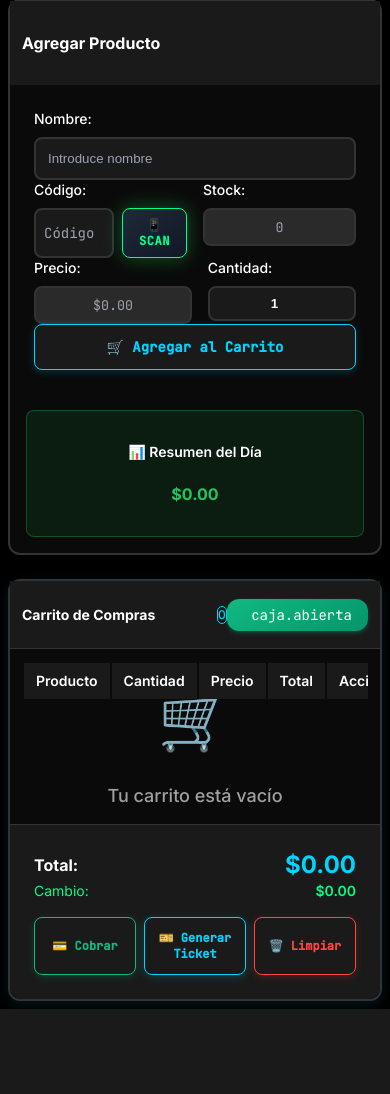
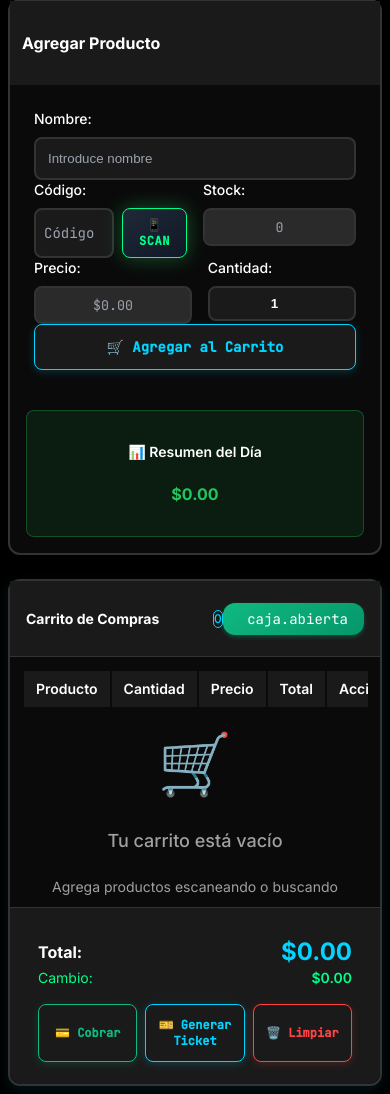
Before and after one commit to josesin1233/POS, a Django app: template templates/pos/pos.html in a window 390 px wide. Shown: the part 162-1256 px from the top of the page. Before the commit the page ends 1171 px from the top, so only its background shows below. Run offline with Django 5.2, Linux system fonts and the light colour scheme; the template is opened without the code that fills it, so the values that code supplies are empty; parts of the project's set-up code (start-up, migrations or seed data) failed here and were passed over.

Commit message:
Improve mobile cart display with better height and spacing
- Increase cart height from 50vh to 60vh with 400px minimum
- Increase cart items scroll area from 30vh to 40vh with 250px minimum
- Add minimum height to main container for proper viewport usage
- Improve padding and spacing for cart header and totals section
- Prevent horizontal overflow on mobile devices
- Better visual separation between product form and cart sections

🤖 Generated with [Claude Code](https://claude.ai/code)

Co-Authored-By: Claude <noreply@anthropic.com>

```diff
--- a/templates/pos/pos.html
+++ b/templates/pos/pos.html
@@ -311,14 +311,16 @@
       .flex.overflow-hidden.flex-row {
         flex-direction: column !important;
         height: auto !important;
-        min-height: auto !important;
-      }
-
-      /* Cart container takes full width and reduced height on mobile */
+        min-height: 100vh !important;
+        overflow: visible !important;
+      }
+
+      /* Cart container takes full width and better height on mobile */
       .cart-container {
         width: 100% !important;
         min-width: auto !important;
-        height: 50vh !important;
+        height: 60vh !important;
+        min-height: 400px !important;
         order: 2 !important;
       }
 
@@ -333,7 +335,8 @@
 
       /* Adjust cart items scroll area for mobile */
       .cart-container .overflow-y-auto {
-        max-height: 30vh !important;
+        max-height: 40vh !important;
+        min-height: 250px !important;
       }
 
       /* Make buttons more touch-friendly on mobile */
@@ -351,6 +354,26 @@
         flex: 1 1 auto;
         text-align: center;
         min-width: 120px;
+      }
+
+      /* Improve cart header and totals visibility */
+      .cart-header {
+        padding: 1rem !important;
+      }
+
+      /* Better spacing for total section */
+      .cart-container > div:last-child {
+        padding: 1rem !important;
+      }
+
+      /* Ensure proper viewport usage */
+      body {
+        overflow-x: hidden !important;
+      }
+
+      /* Better spacing between sections */
+      .flex.flex-col.rounded-xl.border-2 {
+        margin-bottom: 1rem !important;
       }
     }
 
```
